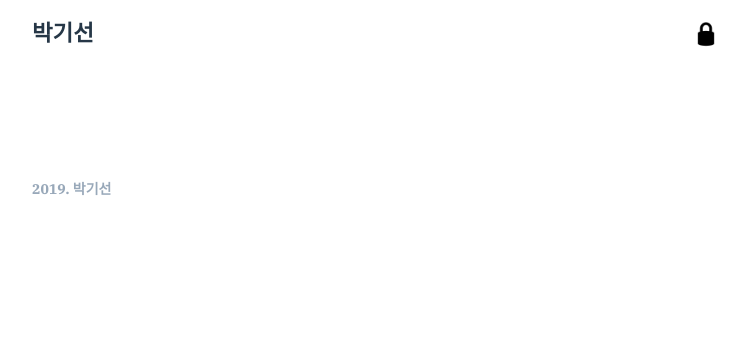
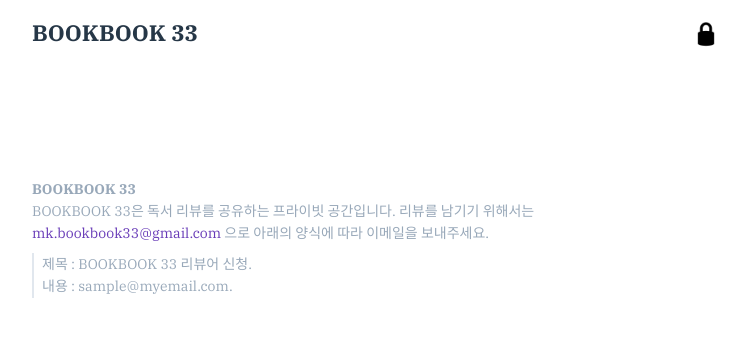
Before and after one commit to los0731/bookbook33, a Django app: page / in a window 1280 px wide. Shown: the top 337 px of the page, without its empty margins (264-1010 px from the left). Run offline with Django 3.2, Linux system fonts and the light colour scheme; data that the repository does not hold is empty; some libraries are stand-ins or nearby versions; some web fonts are replaced.

Commit message:
markup code update for BOOKBOOK33

```diff
--- a/blog/templates/blog/base.html
+++ b/blog/templates/blog/base.html
@@ -3,11 +3,12 @@
 <!doctype html>
 <html lang="ko">
 <head>
-  <title>박기선</title>
+  <title>BOOKBOOK 33</title>
 
   <!-- meta tags 필요 -->
   <meta charset="utf-8">
   <meta name="viewport" content="width=device-width, initial-scale=1, shrink-to-fit=no">
+  <link rel="shortcut icon" href="{% static 'imgs/favicon.ico' %}">
 
   <!-- Bootstrap CSS -->
   <link rel="stylesheet" href="https://stackpath.bootstrapcdn.com/bootstrap/4.1.3/css/bootstrap.min.css" integrity="sha384-MCw98/SFnGE8fJT3GXwEOngsV7Zt27NXFoaoApmYm81iuXoPkFOJwJ8ERdknLPMO" crossorigin="anonymous">
@@ -18,7 +19,7 @@
   <nav class="nav-global">
     <ul>
       <li class="nav-global-item">
-          <a href="/" class="btn-home">박기선</a>
+          <a href="/" class="btn-home">BOOKBOOK 33</a>
       </li>
 
       <li class="nav-global-item item-sign">
--- a/blog/templates/blog/post_list.html
+++ b/blog/templates/blog/post_list.html
@@ -11,7 +11,11 @@
   </ul>
 
   <footer>
-    <h6 class="home"><a href="/"><strong>2019. 박기선 </strong></a></h5>
-
+    <h6 class="home"><a href="/"><strong>BOOKBOOK 33</strong></a></h5>
+    <h6 class="about">BOOKBOOK 33은 독서 리뷰를 공유하는 프라이빗 공간입니다. 리뷰를 남기기 위해서는 <a href="mailto:email@echoecho.com?subject=BOOKBOOK 33 리뷰어 신청.&body=자신의 이메일: ">mk.bookbook33@gmail.com</a> 으로 아래의 양식에 따라 이메일을 보내주세요.</h6>
+    <h6 class="template">
+      제목 : BOOKBOOK 33 리뷰어 신청.<br>
+      내용 : sample@myemail.com.
+    </h6>
   </footer>
 {% endblock %}
```
